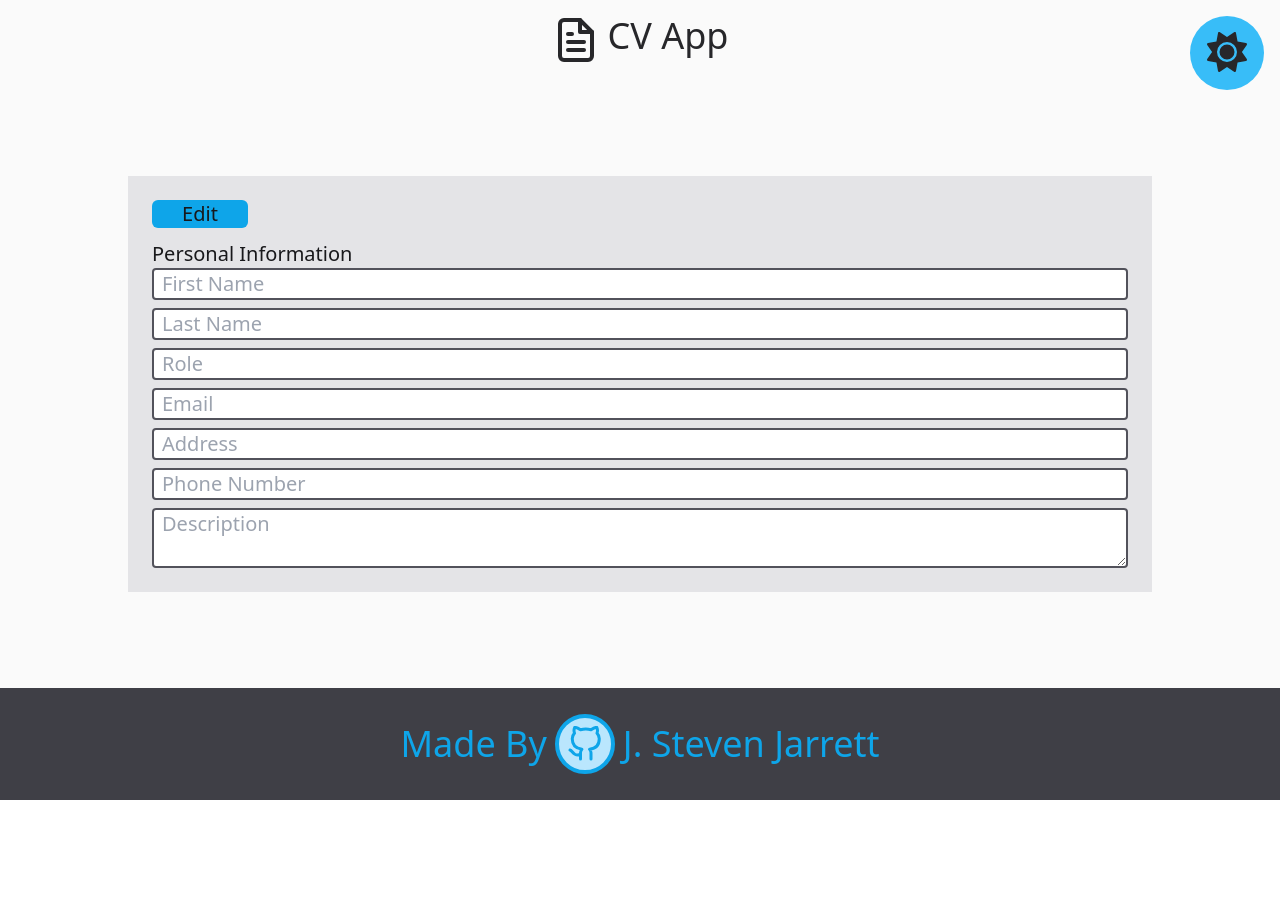
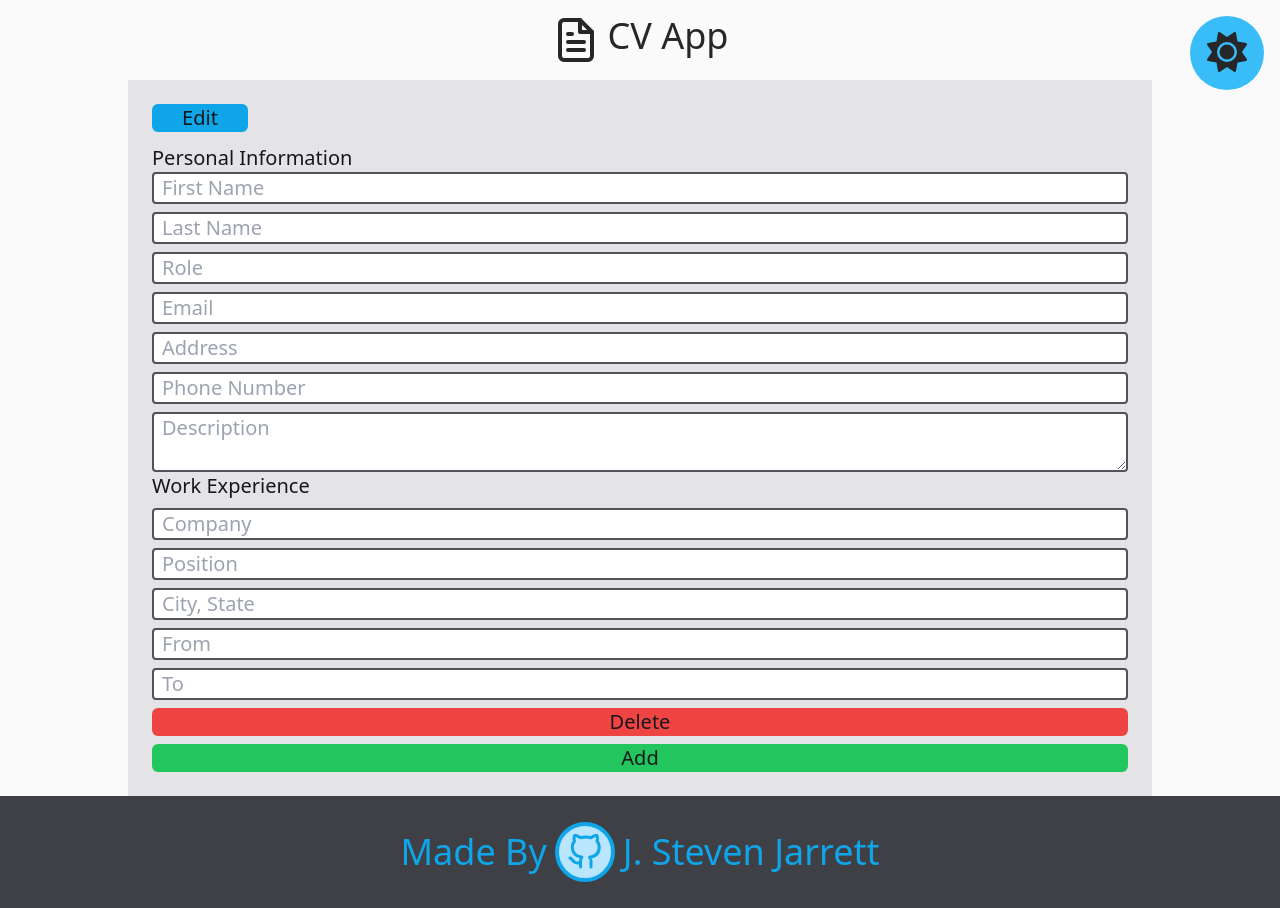
Before and after one commit to Bantchee/cv-project, a React (Create React App) app: page / in a window 1280 px wide. Before the commit the page ends 800 px from the top, so only its background shows below. Built offline with nearby package versions, Linux system fonts and the light colour scheme; the HTML template or start-up script is replaced by a standard one.

Commit message:
Add Work Experience section to edit page

```diff
--- a/src/App.js
+++ b/src/App.js
@@ -20,10 +20,22 @@ class App extends React.Component {
         phoneNumber: "",
         description: "",
       },
+      experience: {
+        careers: [
+          {
+            company: "",
+            position: "",
+            city: "",
+            state: "",
+            from: "",
+            to: "",
+          },
+        ],
+      },
     }
   }
 
-  handleInputChange(e) {
+  handlePersonalInputChange(e) {
     let key = e.target.name;
     let val = e.target.value;
     const personal = JSON.parse(JSON.stringify(this.state.personal));
@@ -31,6 +43,23 @@ class App extends React.Component {
     this.setState({
       personal,
     });
+  }
+
+  // Find out which careers index to access
+  // then everything is the same as handlePersonalInputChange(e);
+  handleExperienceInputChange(e, index) {
+    let key = e.target.name;
+    let val = e.target.value;
+    const experience = JSON.parse(JSON.stringify(this.state.experience));
+    const careers = experience.careers;
+    const career = careers[index];
+
+    console.log(career);
+
+    // career[key] = val;
+    // this.setState({
+    //   personal,
+    // });
   }
 
   handleButtonClick(e) {
@@ -42,7 +71,7 @@ class App extends React.Component {
 
   render() {
     return (
-      <div className="text-xl bg-zinc-50 dark:bg-zinc-700 h-screen flex flex-col justify-between">
+      <div className="text-xl bg-zinc-50 dark:bg-zinc-700 flex flex-col justify-between">
         <Header />
         <div className=" mx-32 p-6 bg-zinc-200 text-zinc-900 dark:bg-zinc-600 dark:text-zinc-50">
           {(this.state.isEditPage) ?
@@ -53,8 +82,10 @@ class App extends React.Component {
 
           {(this.state.isEditPage) ?
             <EditPage
-              onChange={(e) => this.handleInputChange(e)}
+              handlePersonalInputChange={(e) => this.handlePersonalInputChange(e)}
+              handleExperienceInputChange={(e, index) => this.handleExperienceInputChange(e, index)}
               personal = {this.state.personal}
+              experience = {this.state.experience}
             /> :
             <PreviewPage
               firstName={this.state.personal.firstName}
--- a/src/components/EditPage.js
+++ b/src/components/EditPage.js
@@ -1,14 +1,20 @@
 import React from 'react';
-import { Personal } from './sections/Personal.js'
+import { Personal } from './editSections/Personal.js';
+import { Experience } from './editSections/Experience.js'
 
 export class EditPage extends React.Component {
     render() {
+        console.log(this.props);
         return (
             <div>
                 <Personal
-                    onChange={this.props.onChange}
+                    onChange={this.props.handlePersonalInputChange}
                     personal = {this.props.personal}
                 />
+                <Experience
+                    onChange={this.props.handleExperenceInputChange}
+                    experience={this.props.experience}
+                 />
             </div>
         )
     }
--- /dev/null
+++ b/src/components/editSections/Experience.js
@@ -0,0 +1,24 @@
+import React from "react";
+import { Button } from "../utility/Button";
+import { Career } from "../utility/Career.js";
+
+export class Experience extends React.Component {
+    renderWork(index) {
+        return (
+            <Career />
+        )
+    }
+
+    render() {
+        return (
+            <div className="flex flex-col gap-2">
+                <h1>Work Experience</h1>
+                <Career onChange={this.props.onChange}/>
+                <Button
+                    className="bg-green-500 rounded-md"
+                    value="Add"
+                />
+            </div>
+        );
+    }
+}
--- /dev/null
+++ b/src/components/utility/Career.js
@@ -0,0 +1,43 @@
+import { Button } from "./Button"
+import { Input } from "./Input"
+
+export const Career = (props) => {
+    return (
+        <div className="flex flex-col gap-2">
+            <Input
+                onChange={(e) => props.onChange(e, 0)}
+                type="text"
+                name="company"
+                placeholder="Company"
+            />
+            <Input
+                onChange={(e) => this.props.onChange(e)}
+                type="text"
+                name="position"
+                placeholder="Position"
+            />
+            <Input
+                onChange={(e) => this.props.onChange(e)}
+                type="text"
+                name="cityState"
+                placeholder="City, State"
+            />
+            <Input
+                onChange={(e) => this.props.onChange(e)}
+                type="text"
+                name="from"
+                placeholder="From"
+            />
+            <Input
+                onChange={(e) => this.props.onChange(e)}
+                type="text"
+                name="to"
+                placeholder="To"
+            />
+            <Button
+                className="bg-red-500 rounded-md"
+                value="Delete"
+            />
+        </div>
+    )
+}
```
Also changed, not shown: src/components/editSections/Personal.js (renamed from src/components/sections/Personal.js).
